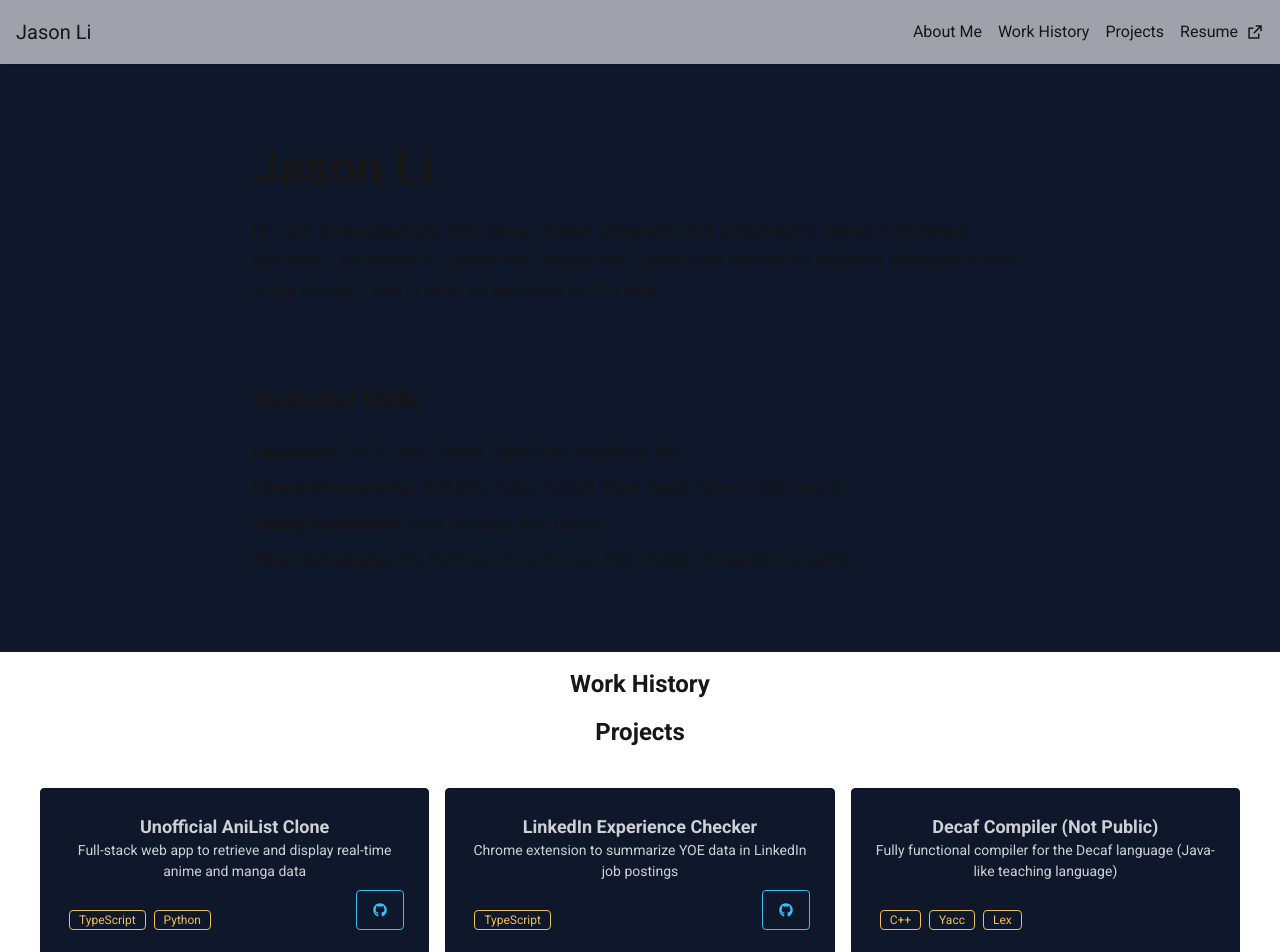
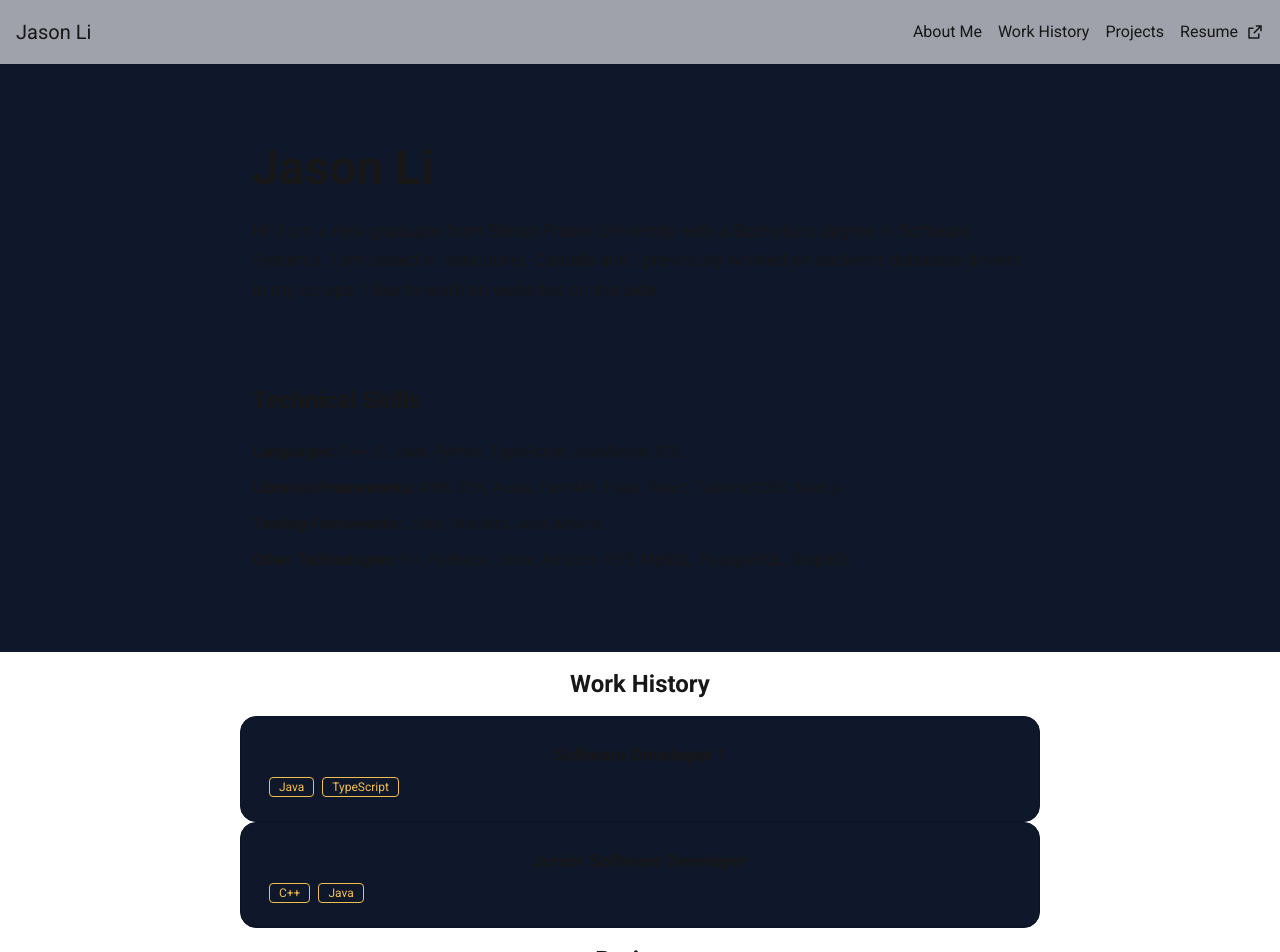
Before and after one commit to jla690/personal-website, a Next.js app: page / in a window 1280 px wide. Shown: the top 952 px of the page. Built offline with nearby package versions, Linux system fonts and the light colour scheme.

Commit message:
made some more

```diff
--- a/app/Footer.tsx
+++ b/app/Footer.tsx
@@ -33,6 +33,7 @@
             <FaEnvelope size={24} className={iconClassname}></FaEnvelope>
           </a>
         </div>
+        <div className="pt-3">© {new Date().getFullYear()} Jason Li</div>
       </nav>
     </footer>
   );
--- a/app/ProjectCard.tsx
+++ b/app/ProjectCard.tsx
@@ -18,7 +18,7 @@
 }: Props) => {
   return (
     <>
-      <div className="card card-border bg-base-100 text-neutral-content card-md hover:bg-neutral transition-colors rounded-sm duration-100">
+      <div className="card card-border bg-base-200 text-neutral-content card-md hover:bg-neutral transition-colors rounded-sm duration-100">
         <div className="card-body text-center items-end justify-between">
           <div className="w-full">
             <div className="card-title w-full justify-center">{title}</div>
--- a/app/Work.tsx
+++ b/app/Work.tsx
@@ -1,4 +1,5 @@
 import React from "react";
+import WorkCard from "./WorkCard";
 
 const Work = () => {
   return (
@@ -6,6 +7,22 @@
       <h1 className="text-2xl font-bold my-4 mx-10 text-center" id="work">
         Work History
       </h1>
+      <div className="flex flex-col items-center">
+        <WorkCard
+          jobTitle="Software Developer 1"
+          date="January 2024 - August 2024"
+          description=""
+          company="Improving"
+          languages={["Java", "TypeScript"]}
+        ></WorkCard>
+        <WorkCard
+          jobTitle="Junior Software Developer"
+          date="January 2022 - August 2022"
+          description=""
+          company="Insight Software"
+          languages={["C++", "Java"]}
+        ></WorkCard>
+      </div>
     </div>
   );
 };
--- a/app/WorkCard.tsx
+++ b/app/WorkCard.tsx
@@ -15,7 +15,25 @@
   company,
   languages,
 }: Props) => {
-  return <div className="card card-border"></div>;
+  return (
+    <div className="card card-border bg-base-100 w-200">
+      <div className="card-body">
+        <div className="card-title justify-center">{jobTitle}</div>
+        <div className="flex items-end justify-between w-full">
+          <div>
+            {languages.map((language, i) => (
+              <div
+                key={i}
+                className="badge badge-outline badge-warning badge-sm rounded-sm mx-1"
+              >
+                {language}
+              </div>
+            ))}
+          </div>
+        </div>
+      </div>
+    </div>
+  );
 };
 
 export default WorkCard;
--- a/app/globals.css
+++ b/app/globals.css
@@ -1,6 +1,6 @@
 @import "tailwindcss";
  @plugin "daisyui" {
-   themes: dim, business, night, sunset, winter;
+   themes: dim, business, night, sunset, winter, dark, forest, black, dracula;
  }
 
 :root {
```
